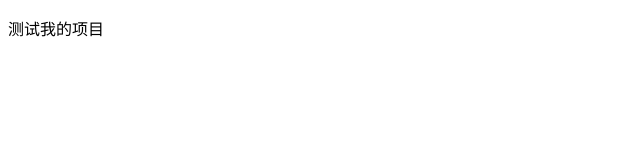
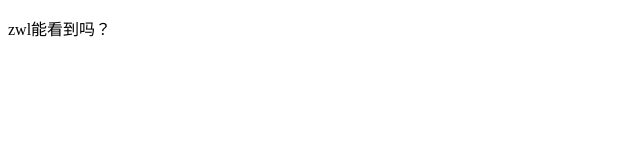
Before and after one commit to lv-xd/lv-xd.github.io, a plain HTML site: page index.html in a window 1280 px wide. Shown: the full height of the page, 0-640 px from the left. Drawn offline with Linux system fonts and the light colour scheme.

Commit message:
Update index.html

```diff
--- a/index.html
+++ b/index.html
@@ -5,6 +5,6 @@
     <title>My Demo</title>
   </head>
   <body>
-    <p>测试我的项目</p>
+    <p>zwl能看到吗？</p>
   </body>
 </html>
```
